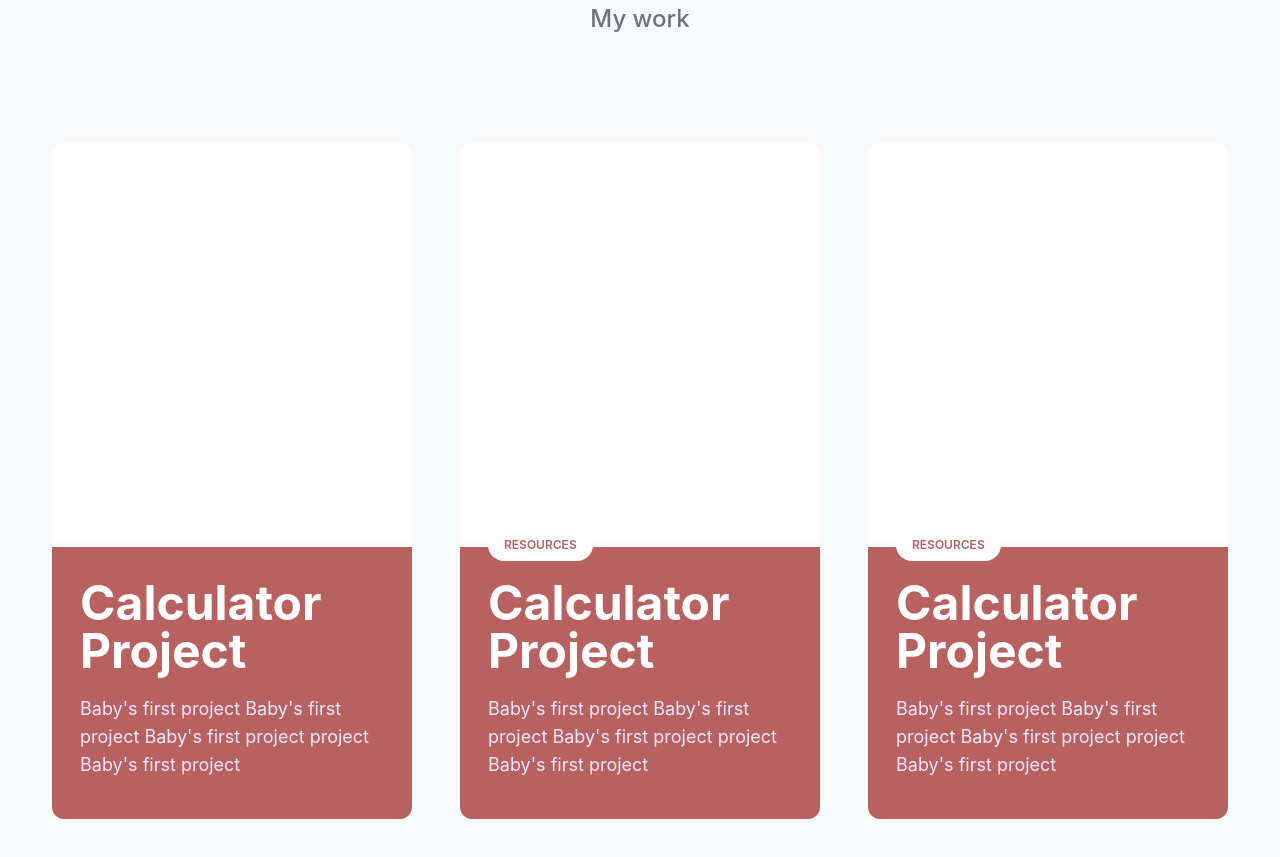
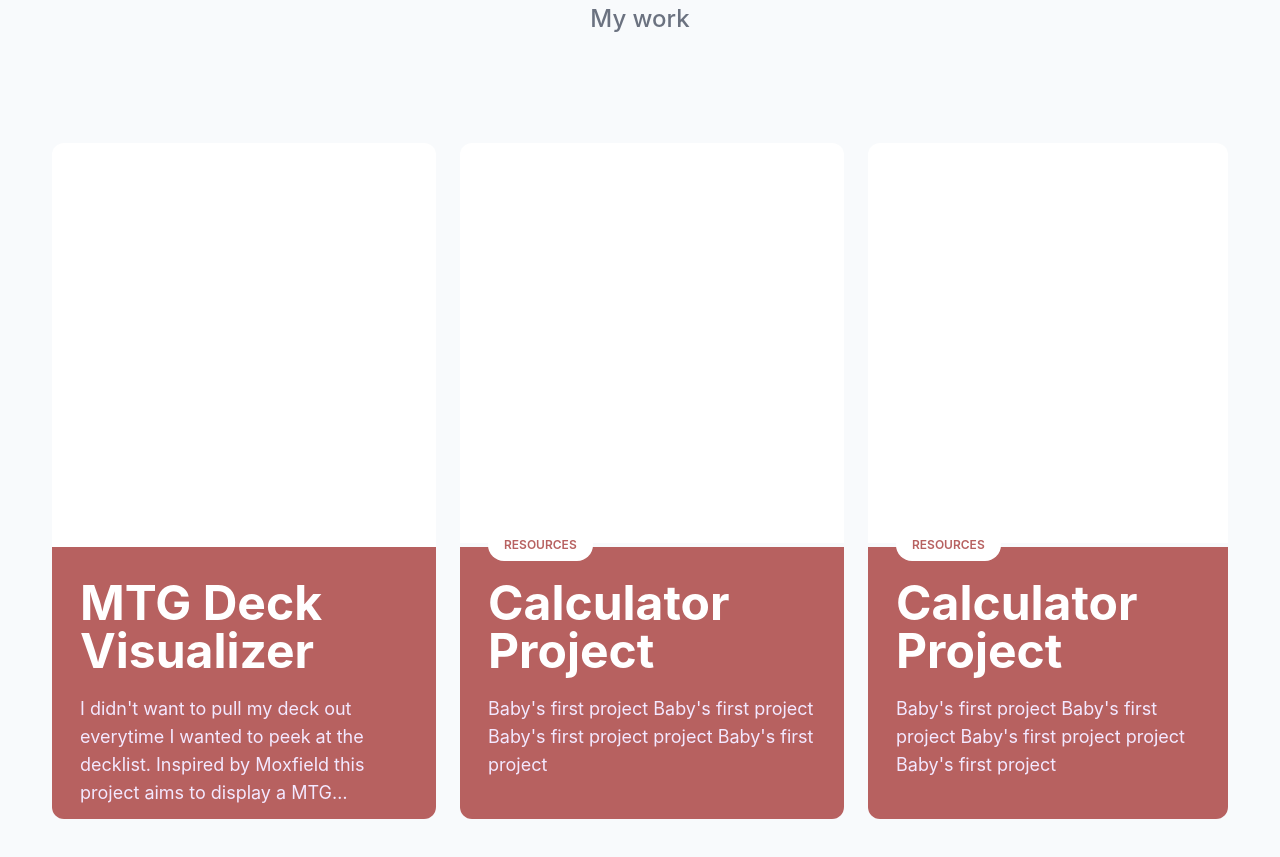
Before and after one commit to stepburd/personal_portfolio, a website: page src/index_mock.html in a window 1280 px wide. Shown: the part 489-1346 px from the top of the page. Drawn offline with Linux system fonts and the light colour scheme.

Commit message:
Added in line-clamp

```diff
--- a/package.json
+++ b/package.json
@@ -1,11 +1,12 @@
 {
   "dependencies": {
+    "@tailwindcss/line-clamp": "^0.4.2",
     "autoprefixer": "^10.4.13",
     "postcss": "^8.4.21",
     "tailwindcss": "^3.2.4"
   },
   "scripts": {
-    "build:css": "tailwindcss build ./src/css/style.css -o ./dist/style.css",
+    "build:css": "tailwindcss build -i ./src/css/style.css -o ./dist/style.css",
     "css:watch": "npx tailwindcss -i ./src/css/style.css -o ./dist/style.css --watch"
   }
 }
--- a/src/index_mock.html
+++ b/src/index_mock.html
@@ -45,7 +45,7 @@
                 <div
                     class=" h-[43.5rem] bg-transparent rounded-xl mx-auto my-auto hover:bg-clay_red transition duration-100 ease-in-out col-span-4">
                     <div
-                        class="relative flex flex-col items-start justify-end col-span-6 p-3 overflow-hidden h-fit group md:col-span-6 xl:col-span-2">
+                        class="relative flex flex-col items-start justify-end col-span-6 p-3 line-clamp-3 overflow-hidden h-fit group md:col-span-6 xl:col-span-2">
 
                         <a href="#_" class="rounded-t-xl block w-full bg-center bg-cover h-[25rem] bg-white">
                         </a>
@@ -54,13 +54,12 @@
                         <a href="#_"
                             class="absolute top-54 inline-block px-4 py-2 -mt-[1.15rem] hover:bg-white hover:text-transparent text-xs font-semibold text-white uppercase bg-white rounded-full">Resources</a>
                         <div
-                            class="relative z-20 w-full rounded-b-xl h-[17rem] py-8 text-white hover:border-clay_red transition duration-100 ease-in-out bg-clay_red px-7">
+                            class="relative z-20 w-[24rem] rounded-b-xl h-[17rem] py-8 text-white hover:border-clay_red transition duration-100 ease-in-out bg-clay_red px-7">
                             <h2 class="mb-5 text-5xl font-bold">
-                                <a href="#_">Calculator Project</a>
+                                <a href="#_">MTG Deck Visualizer</a>
                             </h2>
-                            <p class="mb-2 text-lg font-normal text-purple-100 opacity-100">
-                                Baby's first project Baby's first project Baby's first project
-                                project Baby's first project
+                            <p class="mb-2 line-clamp-4 block text-lg font-normal text-purple-100 opacity-100">
+                                I didn't want to pull my deck out everytime I wanted to peek at the decklist. Inspired by Moxfield this project aims to display a MTG commander deck in the different slices and filters that I prefer.
                             </p>
                         </div>
 
@@ -76,7 +75,7 @@
                         </a>
                         <div class="h-[0.25rem] bg-white"></div>
                         <div
-                            class="relative z-20 w-full rounded-b-xl h-[17rem] py-8 text-white hover:border-clay_red transition duration-100 ease-in-out bg-clay_red px-7">
+                            class="relative z-20 w-[24rem] rounded-b-xl h-[17rem] py-8 text-white hover:border-clay_red transition duration-100 ease-in-out bg-clay_red px-7">
                             <a href="#_"
                                 class="absolute top-0 inline-block px-4 py-2 -mt-[1.15rem] hover:bg-clay_red hover:text-transparent text-xs font-semibold text-clay_red uppercase bg-white rounded-full">Resources</a>
                             <h2 class="mb-5 text-5xl font-bold">
@@ -94,7 +93,7 @@
                 <div
                     class=" h-[43.5rem] bg-transparent rounded-xl mx-auto my-auto hover:bg-clay_red transition duration-100 ease-in-out col-span-4">
                     <div
-                        class="relative flex flex-col items-start justify-end col-span-6 p-3 overflow-hidden h-fit group md:col-span-6 xl:col-span-2">
+                        class="relative flex flex-col items-start justify-end col-span-6 p-3 h-fit group md:col-span-6 xl:col-span-2">
                         <a href="#_" class="rounded-t-xl block w-full bg-center bg-cover h-[25rem] bg-white">
                         </a>
                         <div class="h-[0.25rem] bg-white"></div>
--- a/tailwind.config.js
+++ b/tailwind.config.js
@@ -29,5 +29,7 @@ module.exports = {
       }
     },
   },
-  plugins: [],
+  plugins: [
+    require('@tailwindcss/line-clamp')
+  ],
 }
```
Also changed, not shown: dist/style.css, 1 other file.
